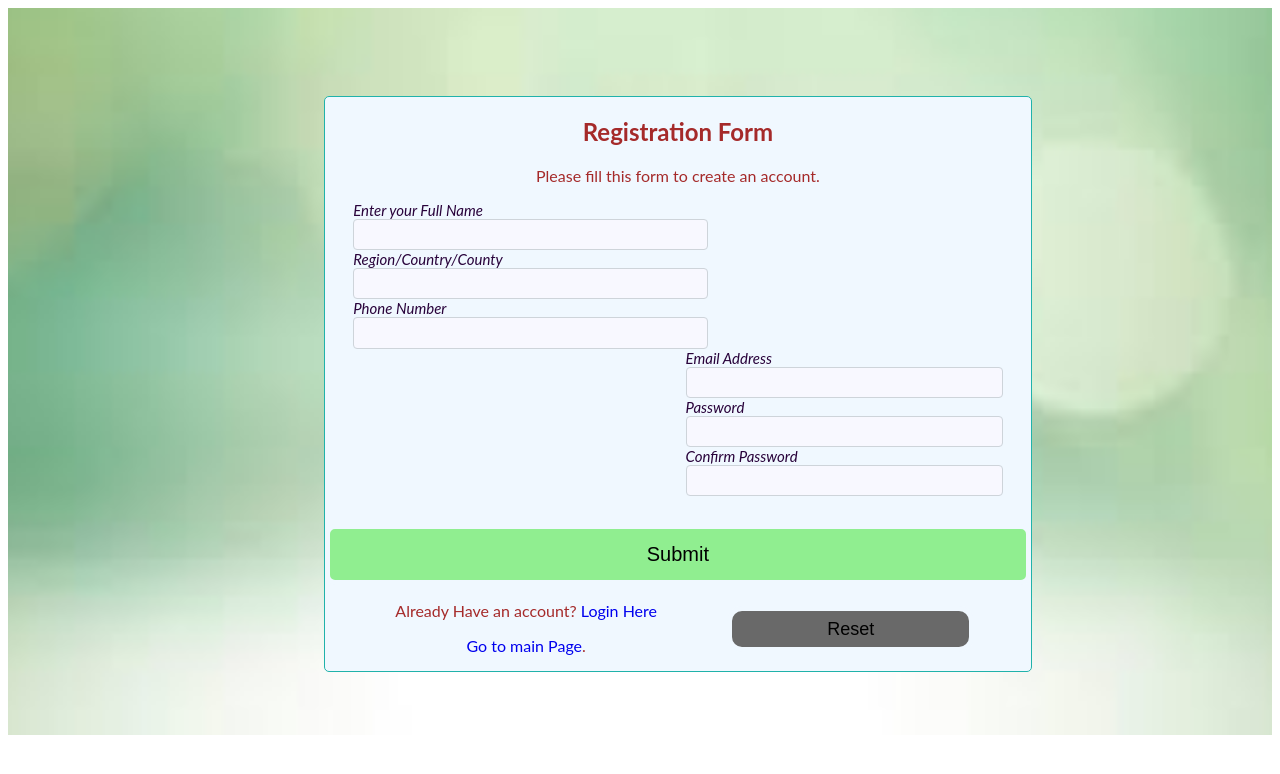
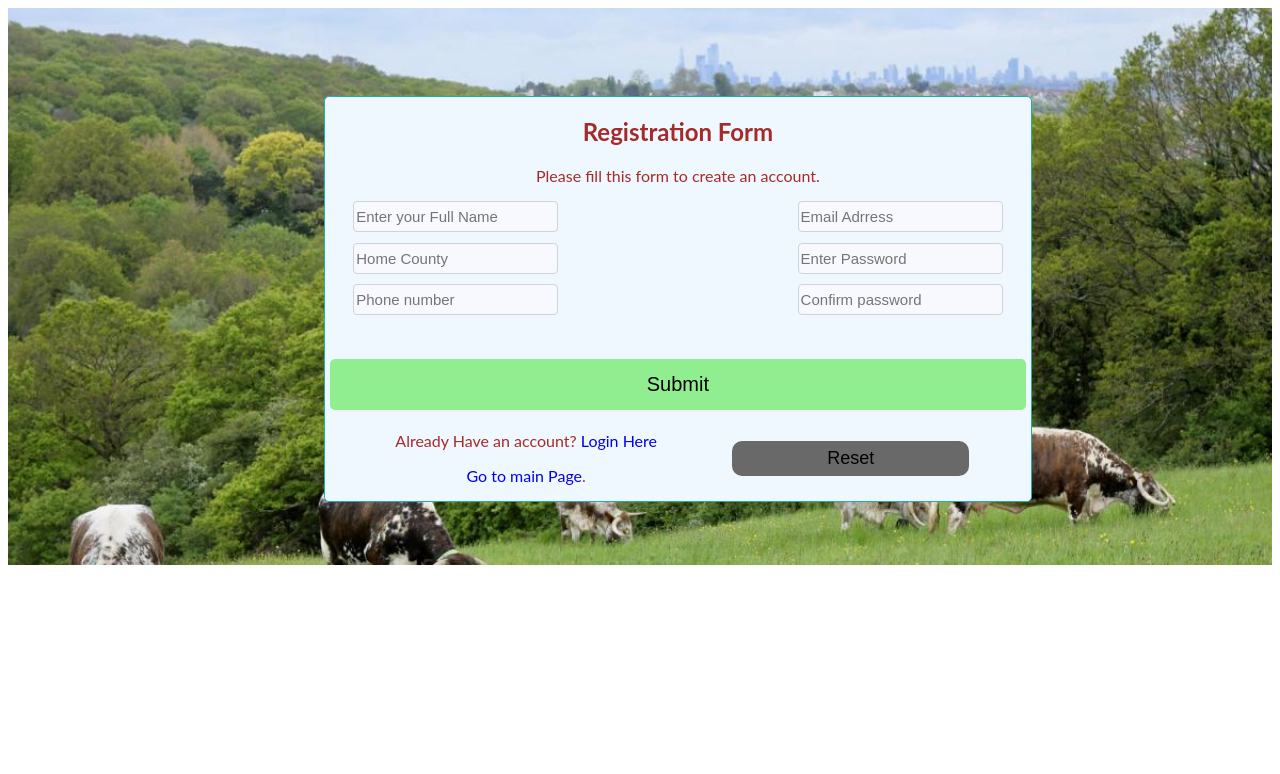
Before and after one commit to stevekimeu/courier, a PHP site: page /courier/signup.php in a window 1280 px wide. Shown: the top 774 px of the page. Run offline with PHP 8.4, Linux system fonts and the light colour scheme.

Commit message:
User Login Design

```diff
--- a/css/central.css
+++ b/css/central.css
@@ -196,6 +196,7 @@ body {font-family: "Lato", sans-serif;}
 	border:1px solid #20B2AA;
 	border-radius:5px;
 	background-color:#F0F8FF;
+	/* opacity: 0.9;	 */
 }
 
 .wrapper p{
@@ -238,6 +239,10 @@ margin-right:2%;
 border-radius:5px;
 text-align:center;
 }
+.wrapper .form-group{
+	margin-bottom: 5%;
+}
+
 .wrapper1{
 width:80%;
 margin-left:10%;
@@ -465,6 +470,9 @@ border-bottom: 1px solid #D3D3D3;
 	color:#29033b;
 	font-style: italic;
 	}
+.form-group .form-control{
+
+}
 .form-control{
 	display:block;
 	width:100%;
@@ -591,7 +599,7 @@ border-bottom: 1px solid #D3D3D3;
 }
 .user_loginbg{
 		width:100%;
-		background-image: url('../images/back8.jpg');
+		background-image: url('../images/background.jpg');
 		background-repeat: no-repeat;
 		background-attachment: fixed;
 		background-size: cover;
--- a/user/edit_password.php
+++ b/user/edit_password.php
@@ -16,6 +16,7 @@ $data = mysqli_fetch_array($sql); // fetch data
                     $confirmPassword = $_POST['confirmPassword'];
                     $currentPassword = $_POST['currentPassword'];
                     $newPassword = $_POST['newPassword'];
+
 					$oldPassword = $data['password'];
 					$hashed_password = password_hash($currentPassword, PASSWORD_DEFAULT);
 
--- a/user/signup.php
+++ b/user/signup.php
@@ -117,30 +117,24 @@ foreach($error as $error){
 <form action="" method="POST">
 <div class = "wrapper_left">
 		  <div class="form-group">
-				<label class="label_txt">Enter your Full Name</label>
-				<input type="text" class="form-control" name="fname" value="<?php if(isset($error)){ echo $_POST['fname'];}?>" required="">
+				<input type="text" class="form-control" name="fname" value="<?php if(isset($error)){ echo $_POST['fname'];}?>" required="" placeholder="Enter your Full Name">
 		  </div>
 		  <div class="form-group">
-				<label class="label_txt">Region/Country/County </label>
-				<input type="text" class="form-control" name="region" value="<?php if(isset($error)){ echo $_POST['region'];}?>" required="">
+				<input type="text" class="form-control" name="region" value="<?php if(isset($error)){ echo $_POST['region'];}?>" required="" placeholder="Home County ">
 		  </div>
 			<div class="form-group">
-				<label class="label_txt">Phone Number </label>
-				<input type="text" class="form-control" name="phonenumber" value="<?php if(isset($error)){ echo $_POST['phonenumber'];}?>" required="">
+				<input type="text" class="form-control" name="phonenumber" value="<?php if(isset($error)){ echo $_POST['phonenumber'];}?>" required="" placeholder="Phone number">
 			</div>
 </div>
 <div class = "wrapper_right">
 		<div class="form-group">
-			<label class="label_txt">Email Address </label>
-			<input type="email" class="form-control" name="email" value="<?php if(isset($error)){ echo $_POST['email'];}?>" required="">
+			<input type="email" class="form-control" name="email" value="<?php if(isset($error)){ echo $_POST['email'];}?>" required="" placeholder="Email Adrress">
 		  </div>
 		  <div class="form-group">
-			<label class="label_txt">Password </label>
-			<input type="password" name="password" class="form-control" required="">
+			<input type="password" name="password" class="form-control" required="" placeholder="Enter Password">
 		  </div>
 	   <div class="form-group">
-			<label class="label_txt">Confirm Password </label>
-			<input type="password" name="passwordConfirm" class="form-control" required="">
+			<input type="password" name="passwordConfirm" class="form-control" required="" placeholder="Confirm password">
 	  </div>
 </div>
 		<div class="user_login">
```
Also changed, not shown: user/user_login.php (+4 -4 lines), images/background.jfif (added), images/background.jpg (added), images/background.webp (added).
